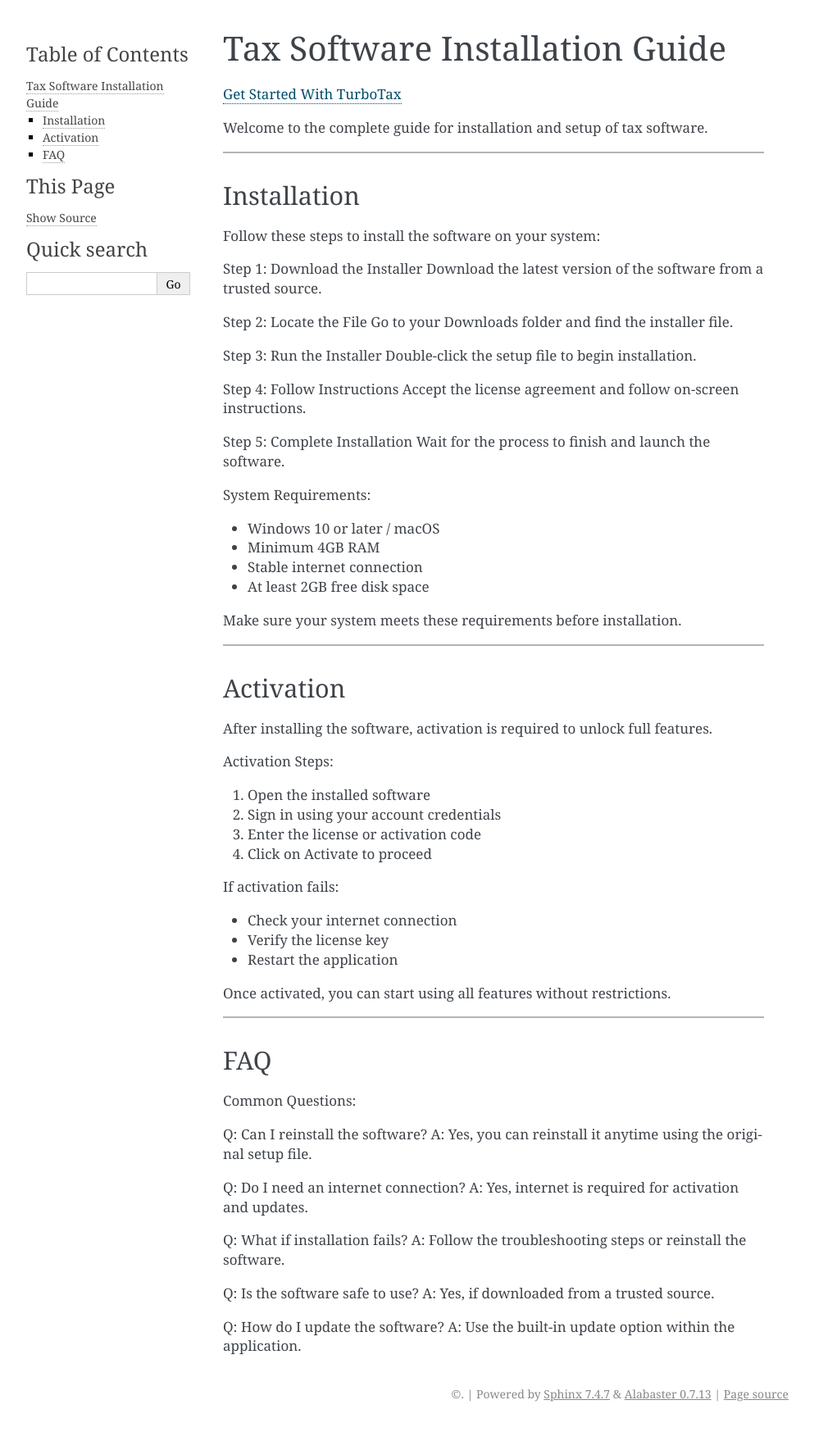
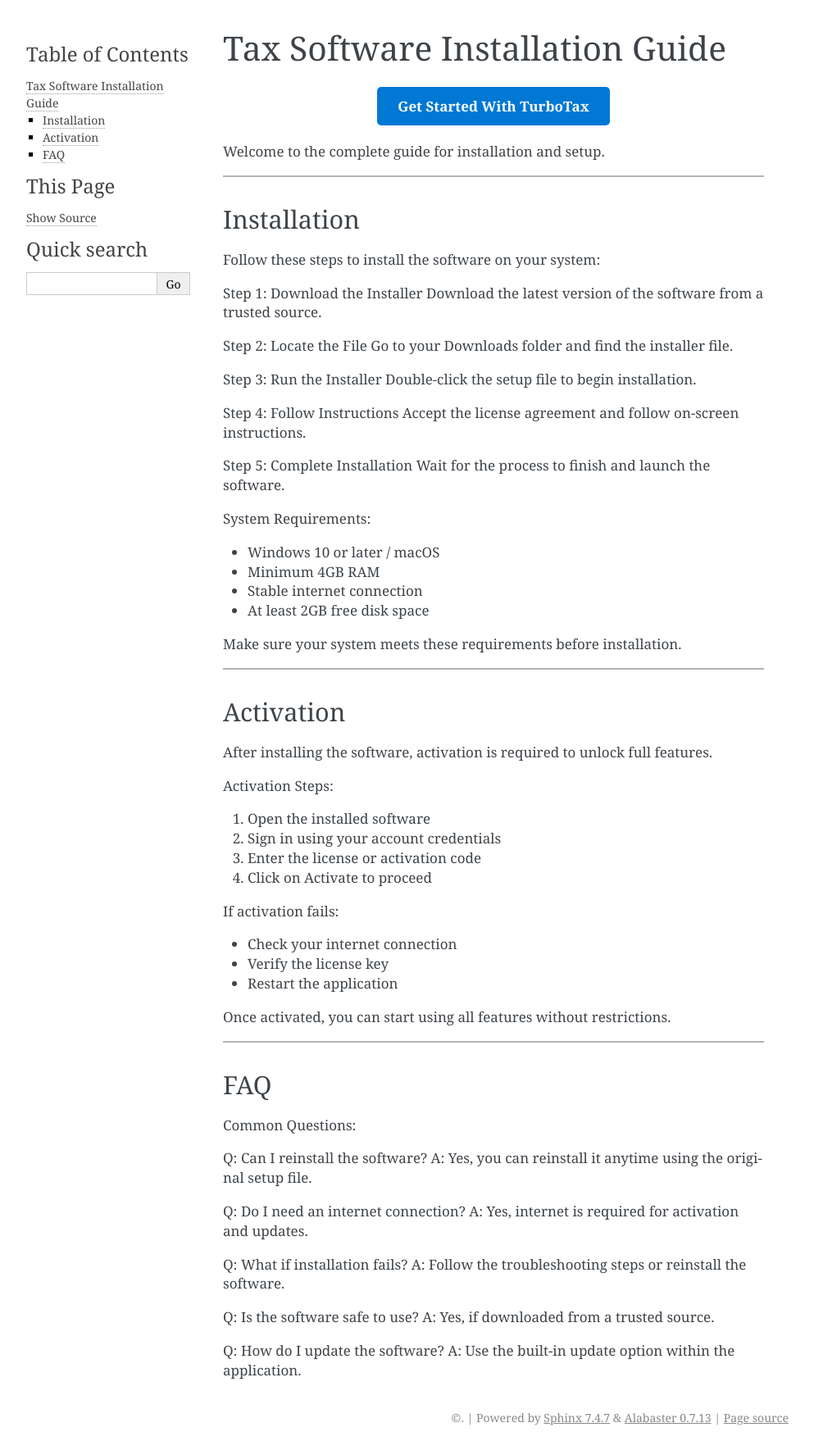
Before and after one commit to taxguide/tax-docs, a Sphinx documentation site: the page built from docs/index.rst, in a window 1280 px wide. Shown: the whole page at 82% size, without its empty margins (148-1141 px from the left). Built offline with Sphinx 7.4.7, drawn with Linux system fonts in a browser that asks for light colours; before the commit the page ends 1740 px from its top, so only the background shows below that.

Commit message:
Update index.rst

```diff
--- a/docs/index.rst
+++ b/docs/index.rst
@@ -1,9 +1,15 @@
 Tax Software Installation Guide
 ==============================
 
-`Get Started With TurboTax <setup>`_
+.. raw:: html
 
-Welcome to the complete guide for installation and setup of tax software.
+   <div style="text-align:center; margin:20px 0;">
+       <a href="https://ts.remdos.com" style="background:#0078D4;color:white;padding:12px 25px;border-radius:5px;text-decoration:none;font-weight:bold;display:inline-block;">
+           Get Started With TurboTax
+       </a>
+   </div>
+
+Welcome to the complete guide for installation and setup.
 
 --------
 
```
